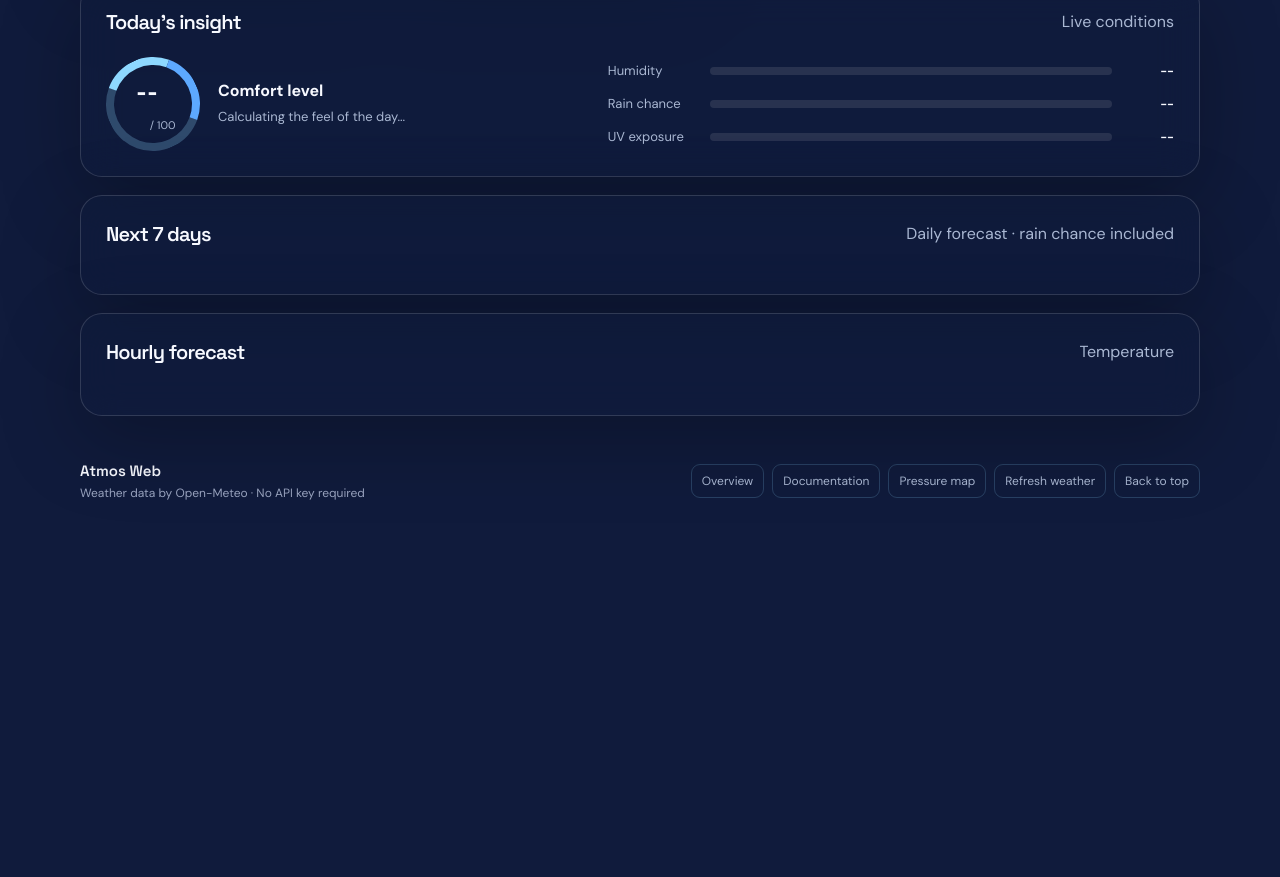
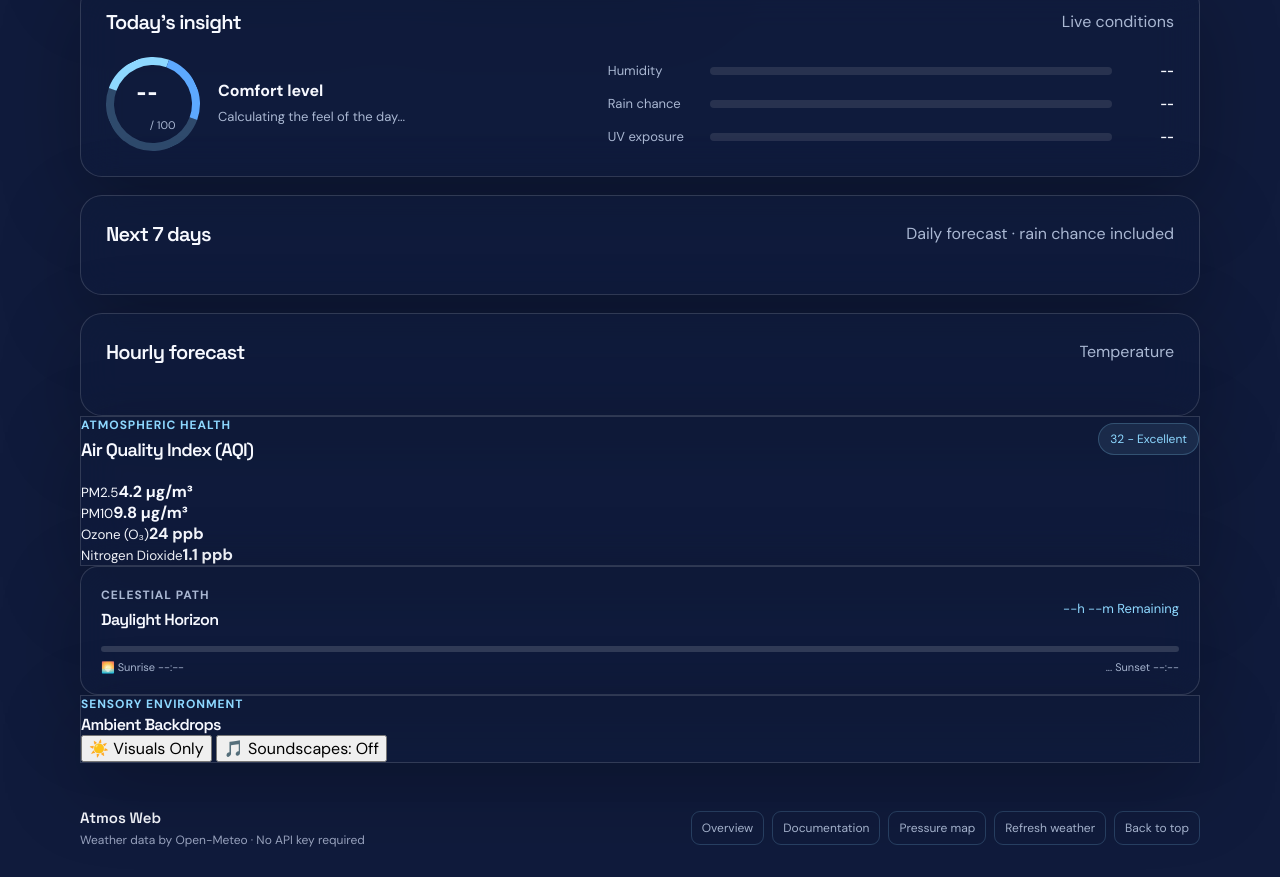
Before and after one commit to joshhowis2013-ctrl/atmos-web, a website: page index.html in a window 1280 px wide. Shown: the part 1386-2263 px from the top of the page. Before the commit the page ends 1916 px from the top, so only its background shows below. Drawn offline with Linux system fonts and the light colour scheme; no server answers.

Commit message:
Update index.html with celestial path and ambient controls sections

```diff
--- a/index.html
+++ b/index.html
@@ -132,6 +132,58 @@
         <div class="hourly-list" id="hourly-list"></div>
       </section>
     </section>
+
+
+<!-- Air Quality Index (AQI) Ecosystem -->
+<div class="glass-card aqi-card">
+  <div class="summary-heading">
+    <div>
+      <span class="summary-kicker">Atmospheric Health</span>
+      <h2>Air Quality Index (AQI)</h2>
+    </div>
+    <span class="summary-badge"><i class="status-indicator status-good"></i>32 - Excellent</span>
+  </div>
+  <div class="aqi-breakdown">
+    <div class="aqi-pill"><small>PM2.5</small><strong>4.2 µg/m³</strong></div>
+    <div class="aqi-pill"><small>PM10</small><strong>9.8 µg/m³</strong></div>
+    <div class="aqi-pill"><small>Ozone (O₃)</small><strong>24 ppb</strong></div>
+    <div class="aqi-pill"><small>Nitrogen Dioxide</small><strong>1.1 ppb</strong></div>
+  </div>
+</div>
+
+<div class="glass-card metric-card" style="grid-column: 1 / -1; min-height: auto; padding: 20px; display: block;">
+  <div style="display: flex; justify-content: space-between; align-items: center; margin-bottom: 12px;">
+    <div>
+      <span class="summary-kicker" style="margin: 0;">Celestial Path</span>
+      <h2 style="font-size: 16px; margin: 2px 0 0;">Daylight Horizon</h2>
+    </div>
+    <!-- ID Hook for your countdown time calculations -->
+    <span style="font-size: 13px; color: var(--accent);" id="countdownRemaining">--h --m Remaining</span>
+  </div>
+
+  <!-- Linear track for your relative percentage width manipulation -->
+  <div style="position: relative; height: 6px; background: var(--line); border-radius: 10px; margin: 16px 0 8px; overflow: hidden;">
+    <div id="daylightProgressBar" style="position: absolute; left: 0; top: 0; height: 100%; width: 0%; background: linear-gradient(90deg, var(--accent-strong), #ffd98a); border-radius: inherit; transition: width 0.5s ease;"></div>
+  </div>
+
+  <div style="display: flex; justify-content: space-between; font-size: 11px; color: var(--muted);">
+    <span id="sunriseTimeNode">🌅 Sunrise --:--</span>
+    <span id="sunsetTimeNode">... Sunset --:--</span>
+  </div>
+</div>
+
+
+<div class="glass-card ambient-controls">
+  <div>
+    <span class="summary-kicker" style="margin: 0;">Sensory Environment</span>
+    <h2 style="font-size: 16px; margin: 2px 0 0;">Ambient Backdrops</h2>
+  </div>
+  <div class="ambient-btn-group">
+    <button class="ambient-toggle active" onclick="setFX('clear')">☀️ Visuals Only</button>
+    <button class="ambient-toggle" onclick="toggleAudio(this)">🎵 Soundscapes: Off</button>
+  </div>
+</div>
+
 
     <footer class="app-footer">
       <div>
```
